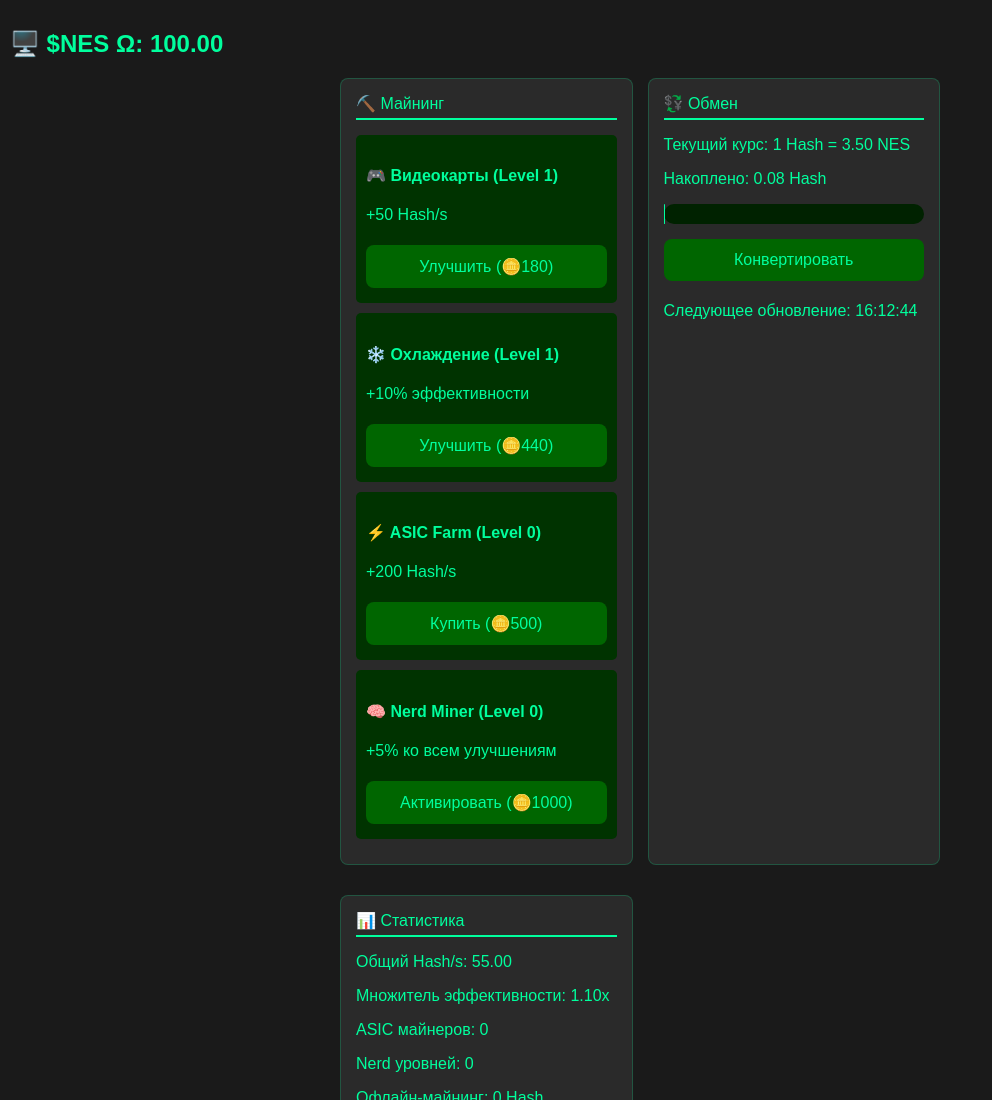
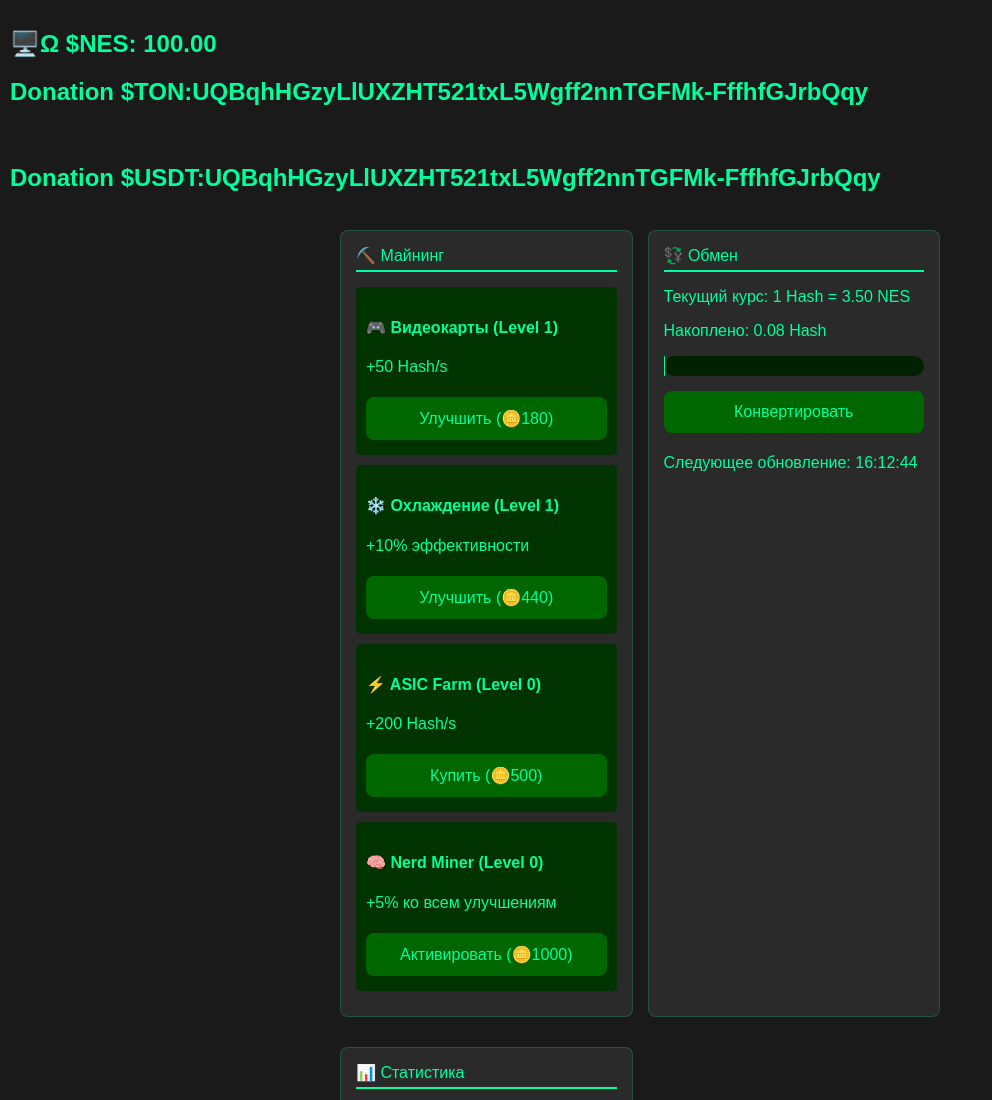
Before and after one commit to XYZF1N3R/XYZF1N3R.github.io, a plain HTML site: page index.html in a window 1280 px wide. Shown: the top 1100 px of the page, without its empty margins (0-992 px from the left). Drawn offline with Linux system fonts and the light colour scheme.

Commit message:
Update index.html

```diff
--- a/index.html
+++ b/index.html
@@ -83,8 +83,9 @@
     </style>
 </head>
 <body>
-    <h2>🖥️ $NES Ω: <span id="nes">0</span></h2>
-
+    <h2>🖥️Ω $NES: <span id="nes">0</span></h2>
+  <h2>Donation $TON:UQBqhHGzyLlUXZHT521txL5Wgff2nnTGFMk-FffhfGJrbQqy</h2> <br>
+    <h2>Donation $USDT:UQBqhHGzyLlUXZHT521txL5Wgff2nnTGFMk-FffhfGJrbQqy</h2> <br>
     <div class="container">
         <div class="panel">
             <div class="section-title">⛏️ Майнинг</div>
```
